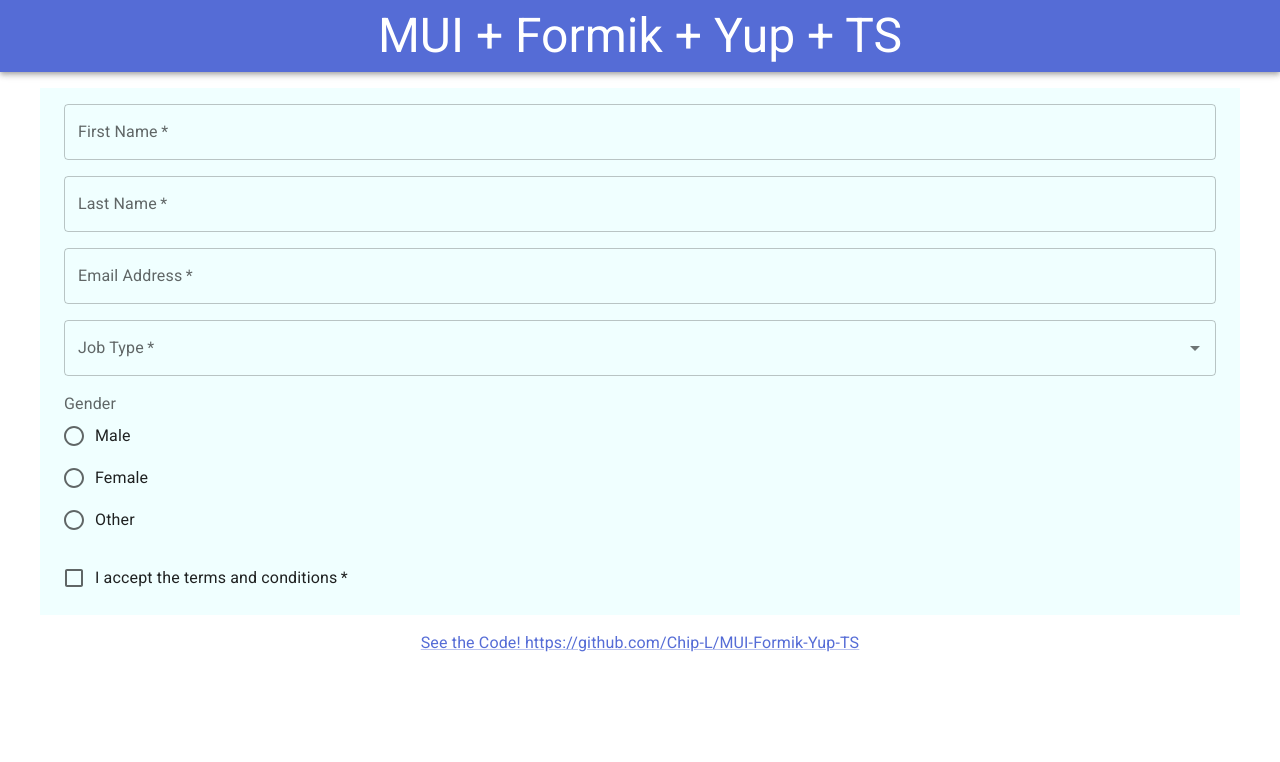
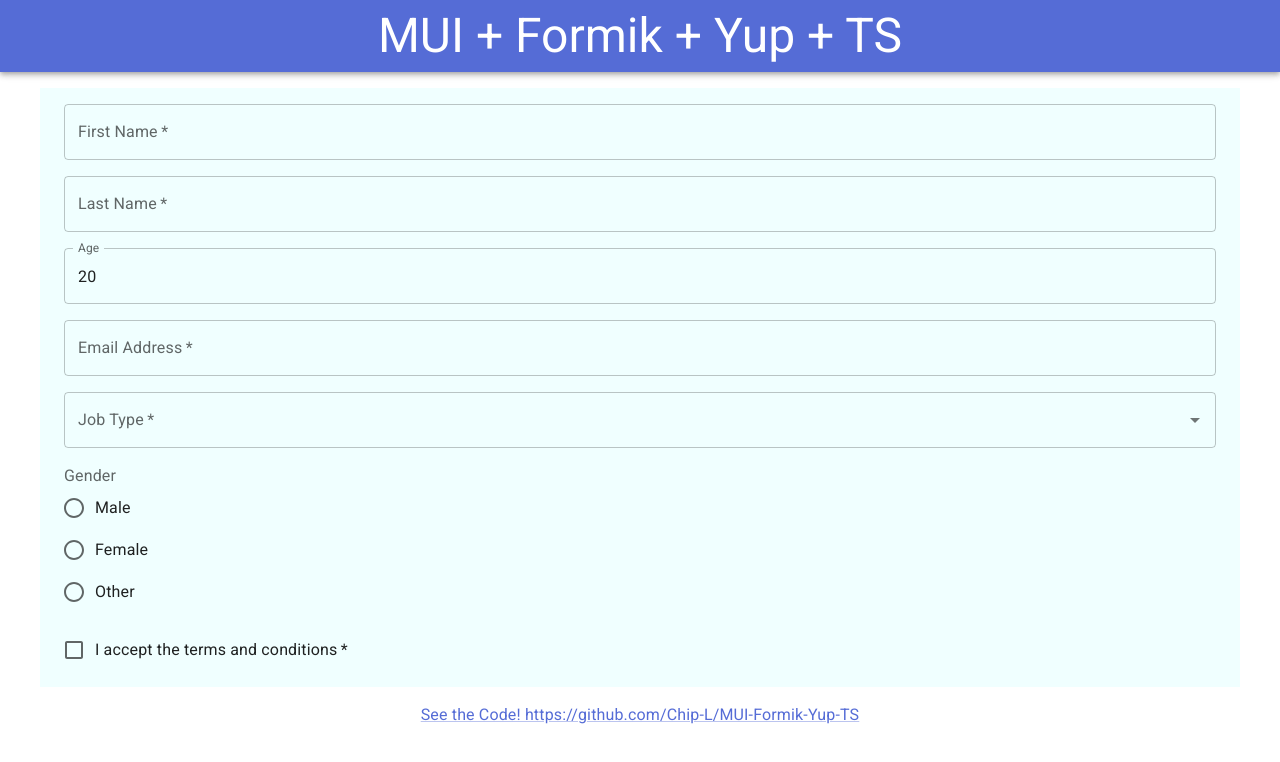
Before and after one commit to Chip-L/MUI-Formik-Yup-TS, a React (Vite) app: page / in a window 1280 px wide. Shown: the top 762 px of the page. Built offline with nearby package versions, Linux system fonts and the light colour scheme.

Commit message:
added age (number field)

```diff
--- a/src/components/SignUpForm/SignUpForm.tsx
+++ b/src/components/SignUpForm/SignUpForm.tsx
@@ -14,9 +14,11 @@
   { value: "female", label: "Female" },
   { value: "other", label: "Other" },
 ];
+
 interface FormValues {
   firstName: string;
   lastName: string;
+  age: number;
   email: string;
   jobType: string;
   languages?: number[];
@@ -28,6 +30,7 @@
 const initialValues: FormValues = {
   firstName: "",
   lastName: "",
+  age: 20,
   email: "",
   jobType: "",
   languages: [],
@@ -100,6 +103,13 @@
             />
 
             <MyTextInput
+              label="Age"
+              name="age"
+              type="number"
+              handleDBSubmit={handleChange}
+            />
+
+            <MyTextInput
               label="Email Address"
               name="email"
               type="email"
```
